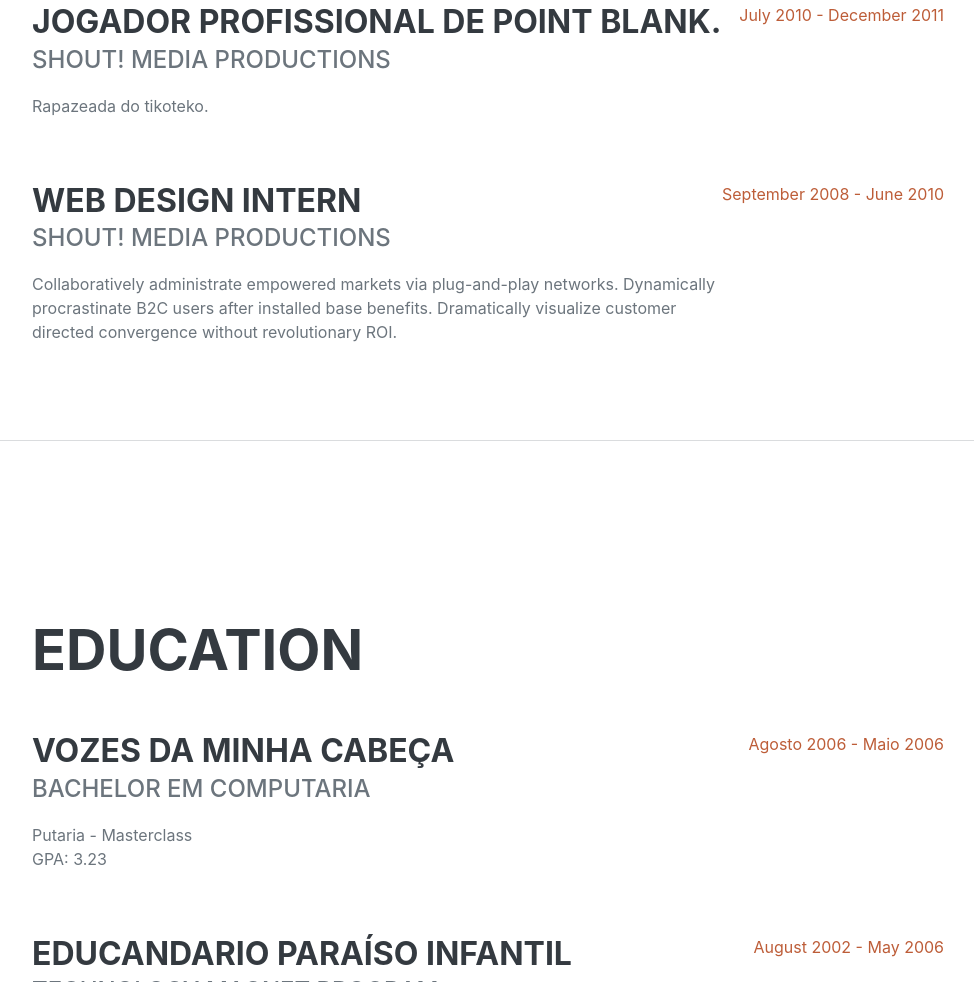
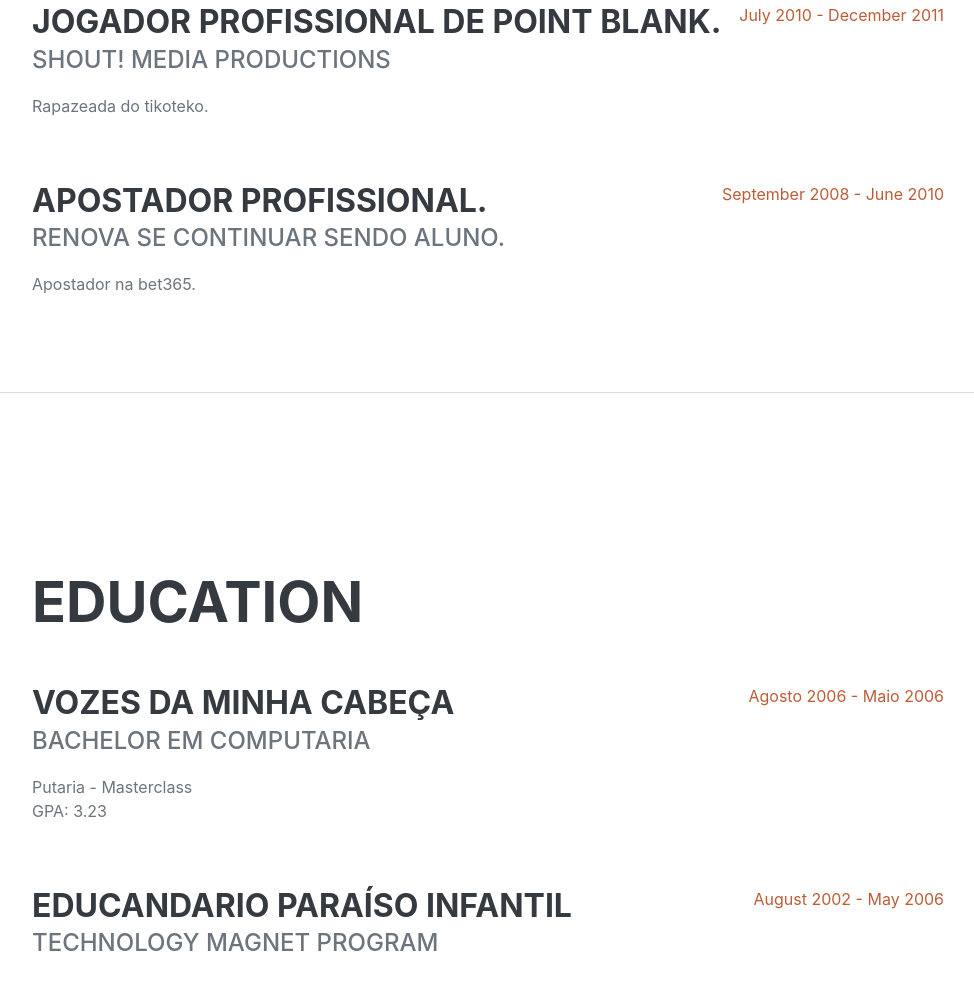
Before and after one commit to SergioMatheuss/teste, a plain HTML site: page index.html in a window 1280 px wide. Shown: the part 1412-2394 px from the top of the page, without its empty margins (288-1262 px from the left). Drawn offline with nearby package versions, Linux system fonts and the light colour scheme; a web font is replaced by a local one.

Commit message:
adicionando o adicionado

```diff
--- a/index.html
+++ b/index.html
@@ -87,9 +87,9 @@
                     </div>
                     <div class="d-flex flex-column flex-md-row justify-content-between">
                         <div class="flex-grow-1">
-                            <h3 class="mb-0">Web Design Intern</h3>
-                            <div class="subheading mb-3">Shout! Media Productions</div>
-                            <p>Collaboratively administrate empowered markets via plug-and-play networks. Dynamically procrastinate B2C users after installed base benefits. Dramatically visualize customer directed convergence without revolutionary ROI.</p>
+                            <h3 class="mb-0">Apostador profissional.</h3>
+                            <div class="subheading mb-3">Renova se continuar sendo aluno.</div>
+                            <p>Apostador na bet365.</p>
                         </div>
                         <div class="flex-shrink-0"><span class="text-primary">September 2008 - June 2010</span></div>
                     </div>
```
